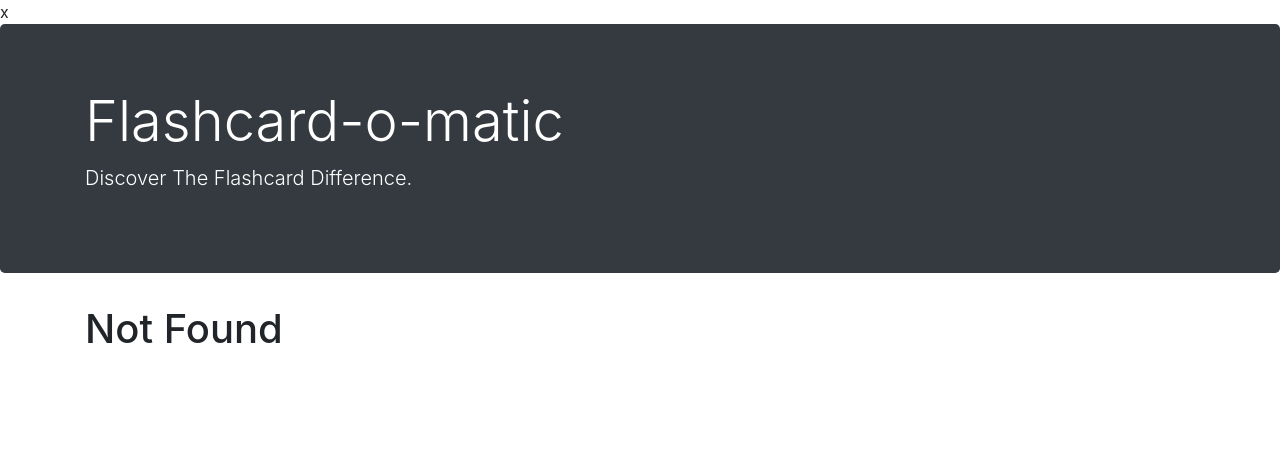
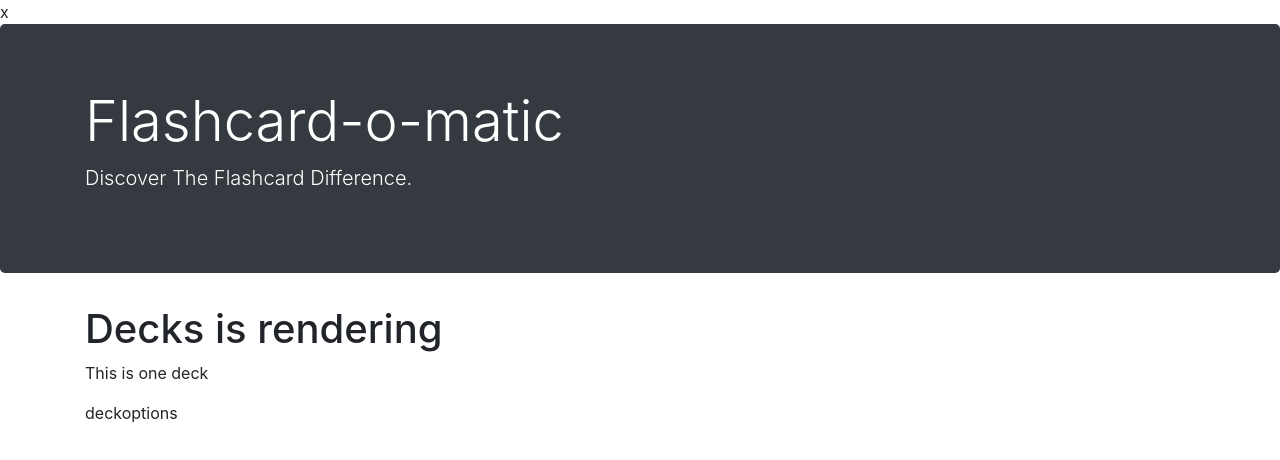
Before and after one commit to BrianHook1183/Flashcards_React, a React (Create React App) app: page / in a window 1280 px wide. Before the commit this address had no page. Shown: the top 460 px of the page. Built offline with nearby package versions, Linux system fonts and the light colour scheme; a web font is replaced by a local one.

Commit message:
Home view of decks with a couple components rendering

```diff
--- /dev/null
+++ b/src/Decks/Deck.js
@@ -0,0 +1,12 @@
+import DeckOptions from "./DeckOptions";
+
+function Deck() {
+  return (
+    <div className="deck">
+      <p>This is one deck</p>
+      <DeckOptions />
+    </div>
+  );
+}
+
+export default Deck;
--- /dev/null
+++ b/src/Decks/DeckOptions.js
@@ -0,0 +1,5 @@
+function DeckOptions() {
+  return <p>deckoptions</p>;
+}
+
+export default DeckOptions;
--- /dev/null
+++ b/src/Decks/Decks.js
@@ -0,0 +1,12 @@
+import Deck from "./Deck";
+
+function Decks() {
+  return (
+    <>
+      <h1>Decks is rendering</h1>
+      <Deck />
+    </>
+  );
+}
+
+export default Decks;
--- a/src/Layout/index.js
+++ b/src/Layout/index.js
@@ -1,14 +1,23 @@
 import React from "react";
+import { Route, Switch } from "react-router-dom";
 import Header from "./Header";
 import NotFound from "./NotFound";
+import Decks from "../Decks/Decks";
 
 function Layout() {
+  //! NotFound route isn't set up correctly yet
   return (
     <>
       <Header />
       <div className="container">
-        {/* TODO: Implement the screen starting here */}
-        <NotFound />
+        <Switch>
+          <Route path="/">
+            <Decks />
+          </Route>
+          <Route>
+            <NotFound />
+          </Route>
+        </Switch>
       </div>
     </>
   );
```
